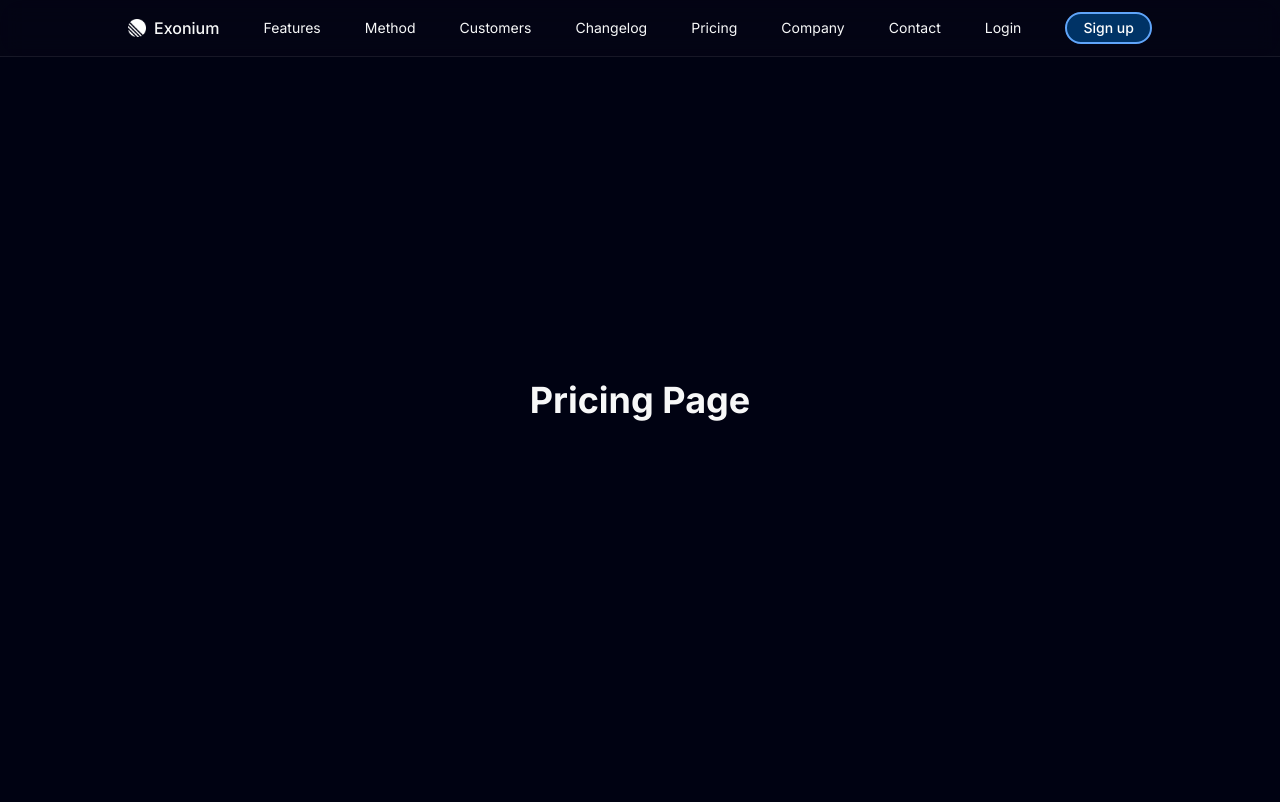
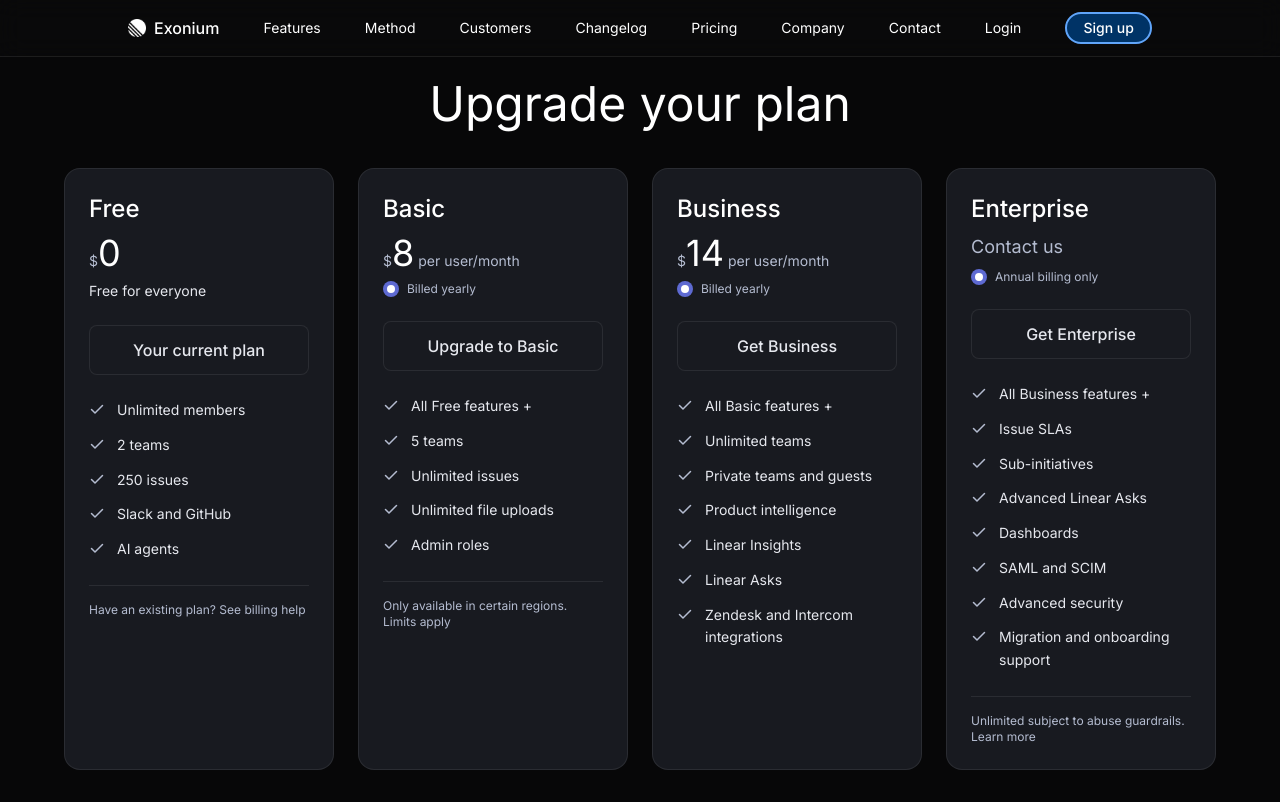
Before and after one commit to aararvav/exonium, a Next.js app: page /pricing in a window 1280 px wide. Built offline with nearby package versions, Linux system fonts and the light colour scheme.

Commit message:
added pricing page

```diff
--- a/src/app/pricing/page.jsx
+++ b/src/app/pricing/page.jsx
@@ -1,12 +1,203 @@
+"use client";
+
 import React from "react";
 import Nav from "@/components/nav/nav";
-
+import { motion } from "framer-motion";
 
 export default function PricingPage() {
+  const plans = [
+    {
+      name: "Free",
+      price: "0",
+      period: "",
+      subtitle: "",
+      description: "Free for everyone",
+      badge: null,
+      features: [
+        "Unlimited members",
+        "2 teams",
+        "250 issues",
+        "Slack and GitHub",
+        "AI agents"
+      ],
+      buttonText: "Your current plan",
+      buttonStyle: "bg-[#181a20] text-[#e6e8ee] border border-[rgba(255,255,255,0.08)]",
+      popular: false
+    },
+    {
+      name: "Basic",
+      price: "8",
+      period: "per user/month",
+      subtitle: "Billed yearly",
+      description: "",
+      badge: null,
+      features: [
+        "All Free features +",
+        "5 teams",
+        "Unlimited issues",
+        "Unlimited file uploads",
+        "Admin roles"
+      ],
+      buttonText: "Upgrade to Basic",
+      buttonStyle: "bg-[#181a20] text-[#e6e8ee] border border-[rgba(255,255,255,0.08)] hover:border-[rgba(255,255,255,0.14)]",
+      popular: true
+    },
+    {
+      name: "Business",
+      price: "14",
+      period: "per user/month",
+      subtitle: "Billed yearly",
+      description: "",
+      badge: null,
+      features: [
+        "All Basic features +",
+        "Unlimited teams",
+        "Private teams and guests",
+        "Product intelligence",
+        "Linear Insights",
+        "Linear Asks",
+        "Zendesk and Intercom integrations"
+      ],
+      buttonText: "Get Business",
+      buttonStyle: "bg-[#181a20] text-[#e6e8ee] border border-[rgba(255,255,255,0.08)] hover:border-[rgba(255,255,255,0.14)]",
+      popular: false
+    },
+    {
+      name: "Enterprise",
+      price: "Contact us",
+      period: "",
+      subtitle: "Annual billing only",
+      description: "",
+      badge: null,
+      features: [
+        "All Business features +",
+        "Issue SLAs",
+        "Sub-initiatives",
+        "Advanced Linear Asks",
+        "Dashboards",
+        "SAML and SCIM",
+        "Advanced security",
+        "Migration and onboarding support"
+      ],
+      buttonText: "Get Enterprise",
+      buttonStyle: "bg-[#181a20] text-[#e6e8ee] border border-[rgba(255,255,255,0.08)] hover:border-[rgba(255,255,255,0.14)]",
+      popular: false
+    }
+  ];
+
   return (
-    <main className="min-h-screen flex items-center justify-center">
+    <main className="min-h-screen bg-[#070708] text-white">
       <Nav />
-      <h1 className="text-4xl font-bold">Pricing Page</h1>
+      <div className="pt-20 pb-8 px-4">
+        <motion.div
+          initial={{ opacity: 0, y: 20 }}
+          animate={{ opacity: 1, y: 0 }}
+          transition={{ duration: 0.8 }}
+          className="max-w-7xl mx-auto"
+        >
+          <div className="text-center mb-10">
+            <h1 className="text-4xl md:text-5xl font-normal mb-4">
+              Upgrade your plan
+            </h1>
+          </div>
+
+          <div className="grid grid-cols-1 md:grid-cols-2 lg:grid-cols-4 gap-6 max-w-6xl mx-auto">
+            {plans.map((plan, index) => (
+              <motion.div
+                key={plan.name}
+                initial={{ opacity: 0, y: 20 }}
+                animate={{ opacity: 1, y: 0 }}
+                transition={{ duration: 0.8, delay: index * 0.1 }}
+                className="relative rounded-2xl p-6 border bg-[#181a20] border-[rgba(255,255,255,0.08)] hover:border-[rgba(255,255,255,0.14)] transition-all duration-300"
+              >
+                {plan.badge && (
+                  <div className="absolute -top-3 left-6">
+                    <span className="bg-[#5e6ad2] text-white text-xs font-medium px-3 py-1 rounded-full">
+                      {plan.badge}
+                    </span>
+                  </div>
+                )}
+
+                <div className="mb-6">
+                  <h3 className="text-2xl font-medium mb-2">{plan.name}</h3>
+                  <div className="flex items-baseline mb-2">
+                    {plan.name === "Enterprise" ? (
+                      <span className="text-lg font-normal text-[#b4bcd0]">{plan.price}</span>
+                    ) : (
+                      <>
+                        <span className="text-sm text-[#b4bcd0]">$</span>
+                        <span className="text-4xl font-normal">{plan.price}</span>
+                        {plan.period && <span className="text-sm text-[#b4bcd0] ml-1">{plan.period}</span>}
+                      </>
+                    )}
+                  </div>
+                  {plan.subtitle && (
+                    <div className="flex items-center gap-2 mb-4">
+                      <div className="w-4 h-4 bg-[#5e6ad2] rounded-full flex items-center justify-center">
+                        <div className="w-2 h-2 bg-white rounded-full"></div>
+                      </div>
+                      <span className="text-xs text-[#b4bcd0]">{plan.subtitle}</span>
+                    </div>
+                  )}
+                  {plan.description && <p className="text-sm text-[#e6e8ee]">{plan.description}</p>}
+                </div>
+
+                <button
+                  className={`w-full py-3 px-4 rounded-lg font-medium transition-all duration-200 mb-6 ${plan.buttonStyle}`}
+                >
+                  {plan.buttonText}
+                </button>
+
+                <div className="space-y-3">
+                  {plan.features.map((feature, featureIndex) => (
+                    <div key={featureIndex} className="flex items-start gap-3">
+                      <div className="w-4 h-4 mt-0.5 flex-shrink-0">
+                        <svg viewBox="0 0 16 16" fill="none" className="w-4 h-4">
+                          <path
+                            d="M13.5 4.5L6 12L2.5 8.5"
+                            stroke="currentColor"
+                            strokeWidth="1.5"
+                            strokeLinecap="round"
+                            strokeLinejoin="round"
+                            className="text-[#b4bcd0]"
+                          />
+                        </svg>
+                      </div>
+                      <span className="text-sm text-[#e6e8ee] leading-relaxed">
+                        {feature}
+                      </span>
+                    </div>
+                  ))}
+                </div>
+
+                {index === 0 && (
+                  <div className="mt-6 pt-4 border-t border-[rgba(255,255,255,0.08)]">
+                    <p className="text-xs text-[#b4bcd0]">
+                      Have an existing plan? See billing help
+                    </p>
+                  </div>
+                )}
+
+                {index === 1 && (
+                  <div className="mt-6 pt-4 border-t border-[rgba(255,255,255,0.08)]">
+                    <p className="text-xs text-[#b4bcd0]">
+                      Only available in certain regions. Limits apply
+                    </p>
+                  </div>
+                )}
+
+                {index === 3 && (
+                  <div className="mt-6 pt-4 border-t border-[rgba(255,255,255,0.08)]">
+                    <p className="text-xs text-[#b4bcd0]">
+                      Unlimited subject to abuse guardrails. Learn more
+                    </p>
+                  </div>
+                )}
+              </motion.div>
+            ))}
+          </div>
+        </motion.div>
+      </div>
     </main>
   );
 }
--- a/src/components/nav/nav.jsx
+++ b/src/components/nav/nav.jsx
@@ -15,6 +15,7 @@ const Nav = () => {
             <nav className="backdrop-blur-md py-3 bg-[hsla(0,0%,100%,.01)] fixed inset-0 border-b border-[hsla(0,0%,100%,.08)] z-50 h-fit">
                 <ul className="container-lg flex justify-between items-center">
                     <li className="flex gap-2 items-center">
+                        <Link href="/" className="flex gap-2 items-center cursor-pointer hover:opacity-80 transition-opacity">
                             <Image
                                 src="/logo-assets/logo-light.png"
                                 alt="Logo Light"
@@ -22,6 +23,7 @@ const Nav = () => {
                                 height={18}
                             />
                             <h1 className="font-medium">Exonium</h1>
+                        </Link>
                     </li>
                     <li className="text-sm cursor-pointer hidden lg:block">
                         <a href="/features">Features</a>
```
Lines whose indentation alone changed are shown as unchanged.
